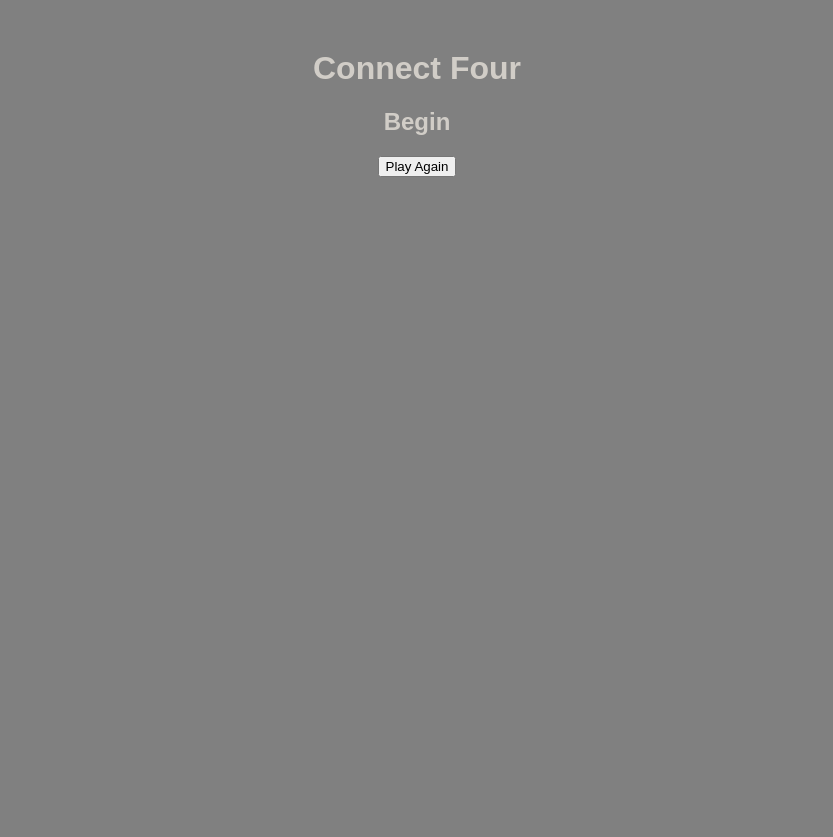
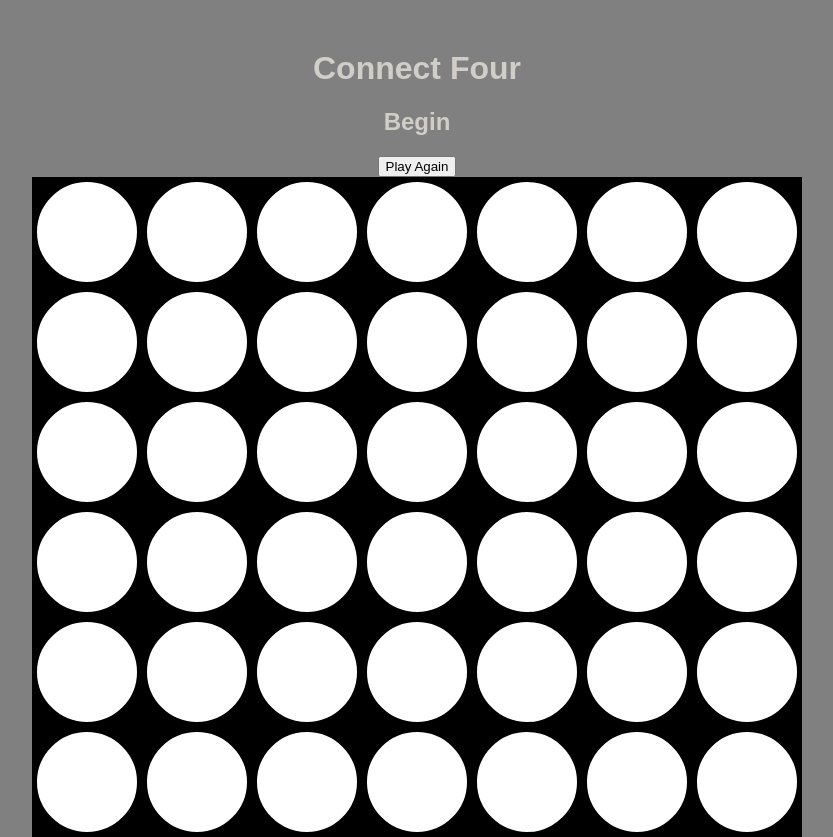
Before and after one commit to tysonwells/Connect-Four-Repo, a plain HTML site: page index.html in a window 1280 px wide. Shown: the whole page, without its empty margins (223-1056 px from the left). Before the commit the page ends 800 px from the top, so only its background shows below. Drawn offline with Linux system fonts and the light colour scheme.

Commit message:
change section elememnt to grid added update the CSS to reflect.  Also added slots child element. Add init function

```diff
--- a/css/style.css
+++ b/css/style.css
@@ -20,12 +20,26 @@ body {
   text-align: center;
 }
 
-section {
-  display: grid;
-  margin: 0;
-  font-size: 24px;
-}
+
 
 .btn {
   border: 0;
 }
+
+.grid {
+  display: grid;
+  grid-template-columns: repeat(7, 110px);
+  grid-template-rows: repeat(6, 110px);
+  width: 770px;
+  height: 660px;
+  margin: 0 auto;
+  justify-content: center;
+  background-color: black;
+}
+
+.slots {
+  border: 5px solid black;
+  border-radius: 50%;
+  background-color: white;
+  outline: 5px black;
+}
--- a/index.html
+++ b/index.html
@@ -9,10 +9,10 @@
   <script defer src="js/app.js"></script>
 </head>
 <body>
-  <h1>Connect Four</h1>
+  <h1 id="title">Connect Four</h1>
   <h2 id="message">Begin</h2>
   <button id="btn" type="button">Play Again</button>
-  <section class="board">
+  <section class="grid">
     <div class="slots" id="sl0"></div>
     <div class="slots" id="sl1"></div>
     <div class="slots" id="sl2"></div>
--- a/js/app.js
+++ b/js/app.js
@@ -28,16 +28,18 @@ const winningArray = [
 
 /*-------------------------------- Variables --------------------------------*/
 
-let turn, winner, board
+let currentPlayer, winner, board
 
 /*------------------------ Cached Element References ------------------------*/
 
-const boardSlots = document.querySelectorAll(".board")
+const boardSlots = document.querySelectorAll(".grid")
 const messageDisplay = document.querySelector("#message")
+const playAgainButton = document.querySelector("#id")
 
 /*----------------------------- Event Listeners -----------------------------*/
 
-
+// playAgainButton.addEventListener('click', init)
+// boardSlots.addEventListener('click')
 
 /*-------------------------------- Functions --------------------------------*/
 init()
@@ -45,5 +47,6 @@ init()
 
 function init() {
   winner = null
-  turn = null
+  currentPlayer = 1
+  board = []
 }
```
